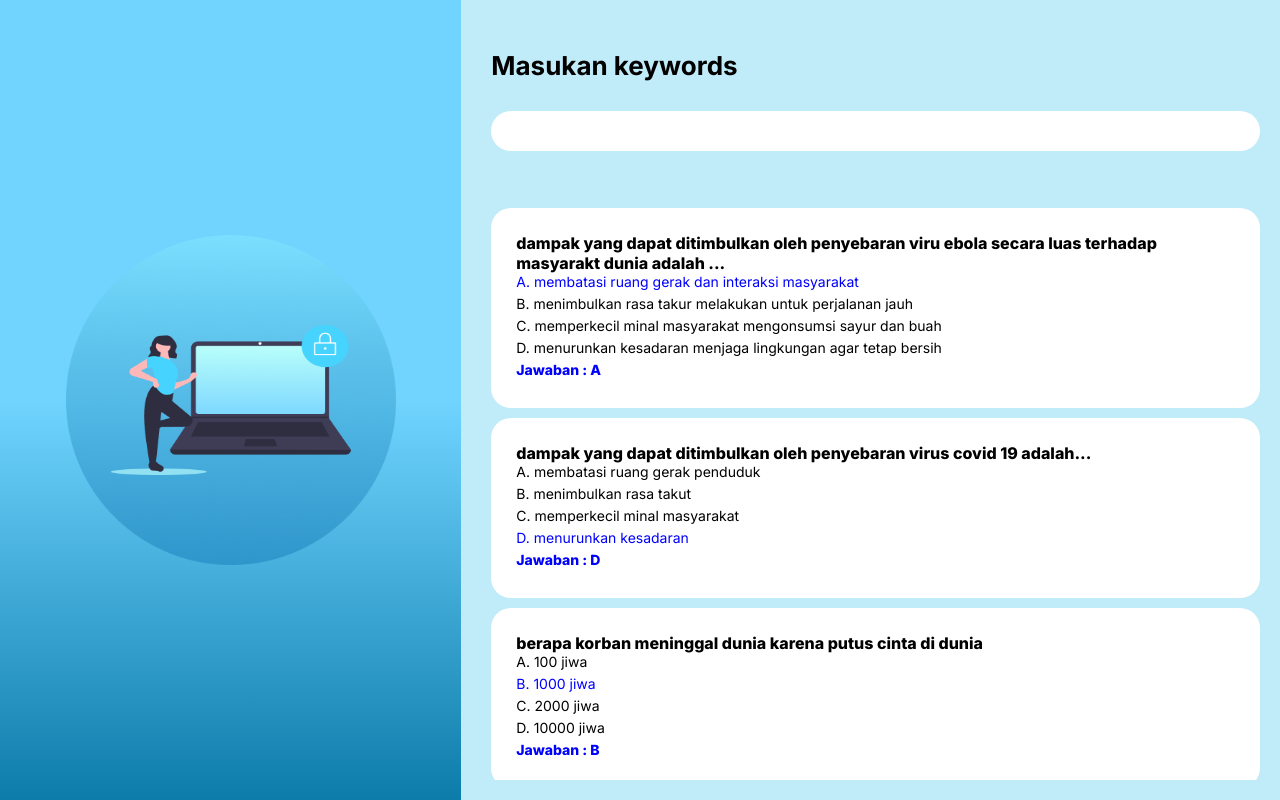
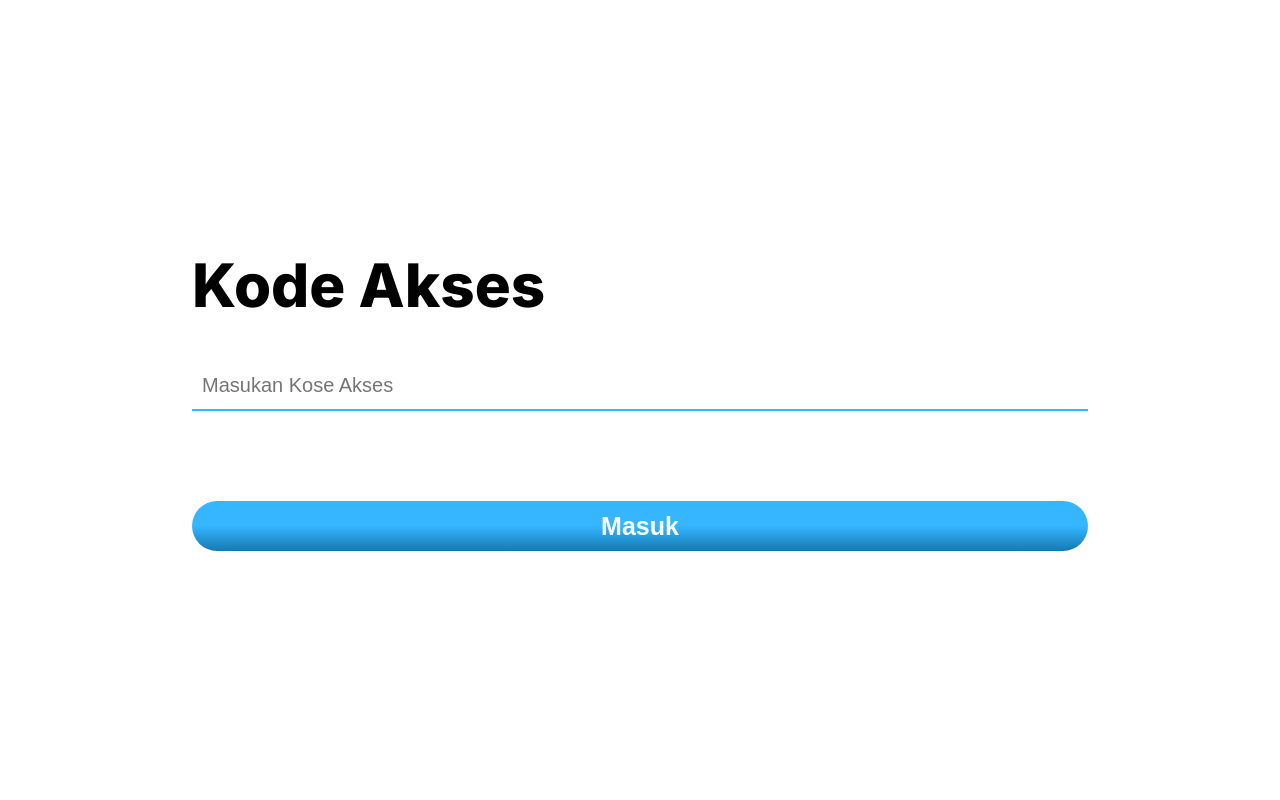
Before and after one commit to AsmaraRP/anggyapp, a Next.js app: page / in a window 1280 px wide. Built offline with nearby package versions, Linux system fonts and the light colour scheme.

Commit message:
Add kode akses

```diff
--- a/src/app/page.js
+++ b/src/app/page.js
@@ -6,9 +6,12 @@ import styles from "./page.module.css";
 export default function Home() {
   const [form, setForm] = useState("");
   const [number, setNumber] = useState(0);
+  const [auth, setAuth] = useState(false);
+  const [kode, setKode] = useState("");
+  const [error, setError] = useState(false);
   const asset = [
     {
-      question: "dampak yang dapat ditimbulkan oleh penyebaran viru ebola secara luas terhadap masyarakt dunia adalah ...",
+      question: "dampak yang dapat ditimbulkan oleh penyebaran virus ebola secara luas terhadap masyarakt dunia adalah ...",
       answer: [
         ["membatasi ruang gerak dan interaksi masyarakat", true],
         ["menimbulkan rasa takur melakukan untuk perjalanan jauh", false],
@@ -36,6 +39,20 @@ export default function Home() {
     },
   ];
   const [data, setData] = useState(asset);
+  const handleChangeForm = (e) => {
+    e.preventDefault();
+    const { value } = e.target;
+    setKode(value);
+  };
+  const handleSubmitForm = (e) => {
+    e.preventDefault();
+    if (kode === "iloveyou") {
+      setError(false);
+      setAuth(true);
+    } else {
+      setError(true);
+    }
+  };
   const handleChange = (e) => {
     setData(asset);
     e.preventDefault();
@@ -58,6 +75,24 @@ export default function Home() {
 
   return (
     <main className={styles.main}>
+      {!auth ? (
+        <div className={styles.authcontainer}>
+          <div className={styles.authleftContainer}>
+            <Image src="/anime.png" alt="logo" width={440} height={300} style={{ position: "relative", zIndex: 10 }} />
+            <Image src="/ellipse.png" alt="logo" width={630} height={630} style={{ position: "absolute" }} />
+          </div>
+          <div className={styles.authrightContainer}>
+            <div className={styles.formContainer}>
+              <h1 style={{ fontSize: 60, fontWeight: 800, marginBottom: 30 }}>Kode Akses</h1>
+              <input onChange={handleChangeForm} value={kode} name="kode" type="password" className={styles.formStyle} placeholder="Masukan Kose Akses" />
+              {error ? <p style={{ fontSize: 10, color: "red" }}>* Kode akses salah, silahkan coba lagi</p> : null}
+              <button onClick={handleSubmitForm} className={styles.buttonForm}>
+                Masuk
+              </button>
+            </div>
+          </div>
+        </div>
+      ) : (
         <div className={styles.container}>
           <div className={styles.leftContainer}>
             <Image src="/anime.png" alt="logo" width={240} height={150} style={{ position: "relative", zIndex: 10 }} />
@@ -72,8 +107,9 @@ export default function Home() {
               {data.map((item, index) => (
                 <div className={styles.card} key={index}>
                   <div className={styles.qustionContainer}>
-                  <span className={styles.questionChoice}>{item.question.slice(0, number)}</span>
-                  <span className={styles.question}>{item.question.slice(number)}</span>
+                    <span className={styles.question}>{item.question}</span>
+                    {/* <span className={styles.questionChoice}>{item.question.slice(0, number)}</span>
+                    <span className={styles.question}>{item.question.slice(number)}</span> */}
                   </div>
                   <div className={styles.answerContainer}>
                     {item.answer.map((item, index) => (
@@ -88,6 +124,7 @@ export default function Home() {
             </div>
           </div>
         </div>
+      )}
     </main>
   );
 }
--- a/src/app/page.module.css
+++ b/src/app/page.module.css
@@ -4,6 +4,62 @@
   justify-content: space-between;
   align-items: center;
   height: 100vh;
+}
+.authcontainer {
+  display: flex;
+  flex-direction: row;
+  background: #fff;
+  width: 100%;
+  height: 100%;
+}
+.authleftContainer {
+  flex: 1;
+  display: flex;
+  align-items: center;
+  justify-content: center;
+  color: #fff;
+  background: linear-gradient(0deg, #0d7cab 0%, #70d4ff 50%);
+}
+.authrightContainer {
+  flex: 1;
+  background-color: #ffffff;
+  display: flex;
+  flex-direction: column;
+  justify-content: center;
+  align-items: center;
+}
+.formContainer {
+  width: 70%;
+}
+.formStyle {
+  margin-top: 50px;
+  background: none;
+  border: none;
+  border-bottom: 2px solid #35b6ff;
+  width: 100%;
+  height: 50px;
+  margin-top: 10px;
+  margin-bottom: 20px;
+  padding: 10px;
+  color: #35b6ff;
+  font-size: 20px;
+}
+.formStyle:focus {
+  background: none;
+  border: none;
+  border-bottom: 2px solid #40cbf8;
+  outline: none;
+}
+.buttonForm {
+  margin-top: 70px;
+  border: none;
+  border-radius: 40px;
+  height: 50px;
+  width: 100%;
+  color: #ffffff;
+  background: linear-gradient(0deg, #1579b1 0%, #35b6ff 50%);
+  font-size: 25px;
+  font-weight: 600;
 }
 .container {
   display: flex;
@@ -98,8 +154,11 @@
   margin-bottom: 5px;
 }
 
-@media screen and (max-width: 1000px) {
+@media screen and (max-width: 1280px) {
   .leftContainer {
     display: none;
   }
+  .authleftContainer {
+    display: none;
+  }
 }
```
Lines whose indentation alone changed are shown as unchanged.
